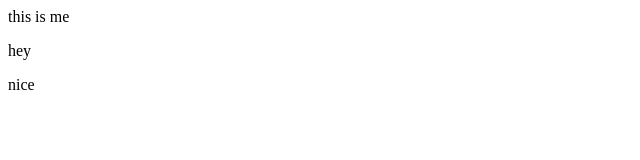
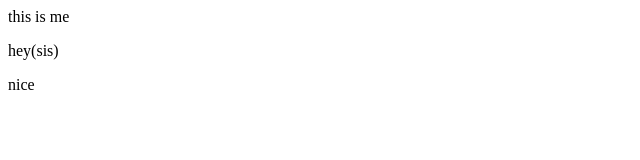
Before and after one commit to pinak22dhir/12-10-23, a plain HTML site: page index.html in a window 1280 px wide. Shown: the full height of the page, 0-640 px from the left. Drawn offline with Linux system fonts and the light colour scheme.

Commit message:
feature2 added in html

```diff
--- a/index.html
+++ b/index.html
@@ -1,3 +1,3 @@
 <p>this is me</p>
-<p>hey</p>
+<p>hey(sis)</p>
 <p>nice</p>
```
